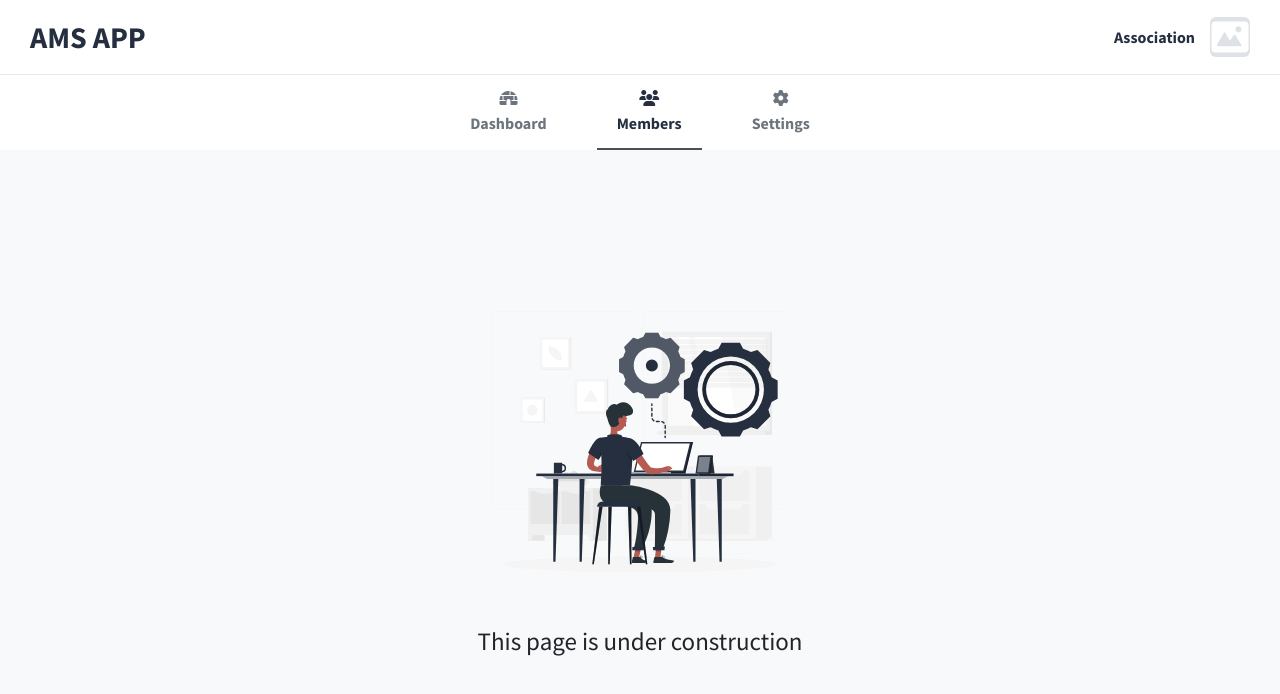
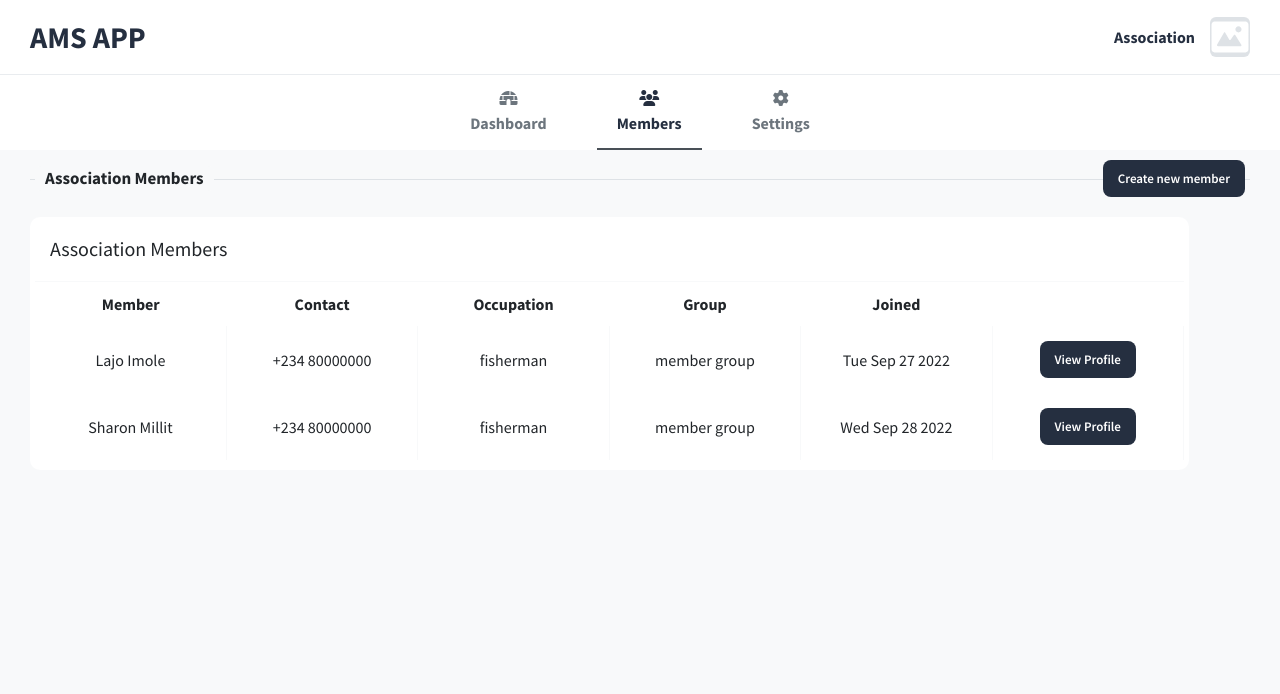
Before and after one commit to codepraycode/ams_app, a React app: page /members in a window 1280 px wide. Shown: the top 694 px of the page. Built offline with nearby package versions, Linux system fonts and the light colour scheme; the HTML template or start-up script is replaced by a standard one.

Commit message:
implemented the members listing component

```diff
--- a/src/app/memberSlice.js
+++ b/src/app/memberSlice.js
@@ -78,8 +78,6 @@ const memberSlice = createSlice({
 
 // Selectors
 export const getMembers = (state) => state.member.members;
-export const getGroups = (state) => state.member.groups;
-export const getLevies = (state) => state.member.levies;
 
 
 export default memberSlice;
--- a/src/components/Section.jsx
+++ b/src/components/Section.jsx
@@ -24,11 +24,14 @@ function Section({ title, children, header, wrapperProps, contentProps }) {
                 <div className="header">
                     <span className='section_title'>{header.title}</span>
 
-                    <Button
-                        label={header.action.label}
-                        variant={"solid"}
-                        onClick={header.action.act}
-                    />
+                    {
+                        header.action && (<Button
+                            label={header.action.label}
+                            variant={"solid"}
+                            onClick={header.action.act}
+                        />)
+                    }
+
 
                     <span className='liner'></span>
                 </div>
--- a/src/pages/Members.jsx
+++ b/src/pages/Members.jsx
@@ -1,34 +1,75 @@
 import React from 'react'
+import { useSelector } from 'react-redux'
+import { getMembers } from '../app/memberSlice'
 import Section from '../components/Section'
+import Table from '../components/Table'
+import Button from '../widgets/Button'
+
+
+const MemberErcept = ({member}) =>{
+
+    return <>{member.first_name} {member.last_name}</>
+}
+
+const MemberGroupErcept = ({member}) =>{
+
+    return <>member group</>
+}
 
 const Members = () => {
-  return (
-    <Section wrapperProps={{className:"nav_section"}}>
+    const headers = [
+        "Member", // passport, firstname, lastname
+        "Contact",
+        "Occupation", //
+        "Group",
+        // "Ethnicity",
+        // "state_of_origin",
+        "Joined", // Date Joined,
+        <>{" "}</>
+    ]
 
-        <ul className="section_nav">
-            <li className='active'>
-                Group 1
-            </li>
+    const members = useSelector(getMembers);
 
-            <li>
-                Group 2
-            </li>
+    const membersLists = members.map((each)=>(
+        [
+            <MemberErcept member={each}/>,
+            each.contact,
+            each.occupation,
+            <MemberGroupErcept/>,
+            new Date(each.date_joined).toDateString(),
 
-            <li>
-                Group 3
-            </li>
+            <Button
+                label="View Profile"
+                variant={"solid center"}
 
-        </ul>
+            />
+        ]
+    ))
+
+    return (
+        <Section
+            header={{
+                title: "Association Members",
+                action:{
+                    label:"Create new member",
+                    act: ()=>{}
+                }
+            }}
+        >
 
 
-        <div className="content">
-            content
-        </div>
+            {/* Rendering members as table */}
+
+            <Table
+                header={"Association Members"}
+                tableHeadData={headers}
+                tableBodyData={membersLists}
+                size={"w-100"}
+            />
 
 
-
-    </Section>
-  )
+        </Section>
+    )
 }
 
 export default Members
--- a/src/routes.js
+++ b/src/routes.js
@@ -9,6 +9,7 @@ import DashboardLayout from './layouts/DashboardLayout';
 import Dashboard from './pages/Dashboard.jsx';
 import SignIn from "./pages/SignIn.jsx";
 import CreateAccount from "./pages/CreateAccount.jsx";
+import Members from './pages/Members';
 import UnderConstruction from './errors/Construction';
 
 
@@ -18,7 +19,7 @@ const AppRoutes = ()=>{
 
             <Route path={homeUrl} element={<DashboardLayout />}>
                 <Route path={''} index element={<Dashboard />} />
-                <Route path={'members'} exact element={<UnderConstruction />} />
+                <Route path={'members'} exact element={<Members />} />
                 <Route path={'profile'} exact element={<UnderConstruction />} />
             </Route>
 
--- a/src/scss/app.scss
+++ b/src/scss/app.scss
@@ -914,14 +914,8 @@ section {
     width: max-content;
     min-width: 300px;
     max-width: 95%;
-    // margin: 0 auto;
 
     border-radius: 10px;
-    // height: 400px;
-    // &.sm{
-    //     height: 400px;
-    //     overflow: auto;
-    // }
 
 
     padding: 10px 5px;
@@ -935,7 +929,9 @@ section {
         // text-align: center;
         width: 400px;
         max-width: 100%;
-        // border-collapse: separate;
+
+        border-top: 1px solid $gray-100;
+        padding: 10px 0;
 
         th,td{
             // border-spacing: 0 15px;
@@ -950,12 +946,26 @@ section {
                 padding-bottom: 0;
             }
 
-            &:nth-child(2){
-                font-weight: bold;
-            }
+            // &:nth-child(1){
+            //     font-weight: bold;
+            // }
 
             .btn{
                 display: inline;
+            }
+        }
+    }
+
+
+    &.w-100 {
+        width: 100%;
+        overflow: auto;
+        table{
+            width: 100%;
+            td{
+                border-right: 1px solid $gray-100;
+                padding: 15px;
+                min-width: 150px;
             }
         }
     }
@@ -981,7 +991,7 @@ section {
 
     section{
         padding: 0;
-        margin: 5px 0;
+        margin: 15px 0;
         .header {
 
                 .section_title {
@@ -1003,6 +1013,10 @@ section {
                     z-index: -1;
 
 
+                }
+
+                .btn{
+                    font-size: $base;
                 }
             }
     }
```
Also changed, not shown: src/components/Table.jsx (+7 -7 lines).
